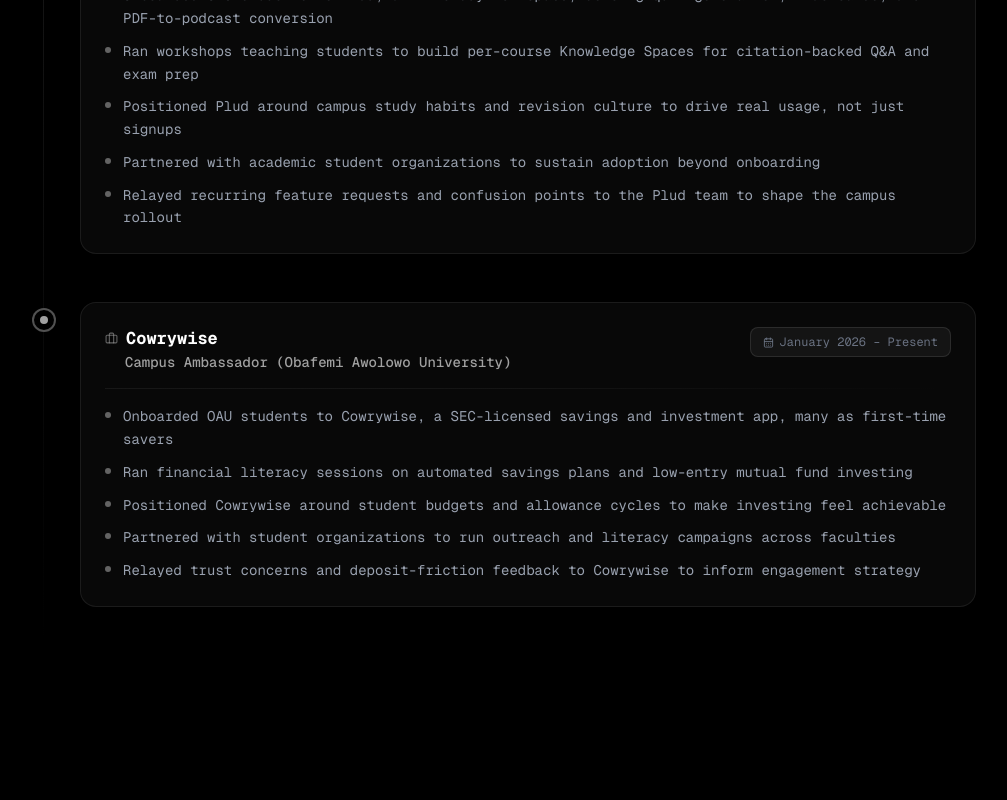
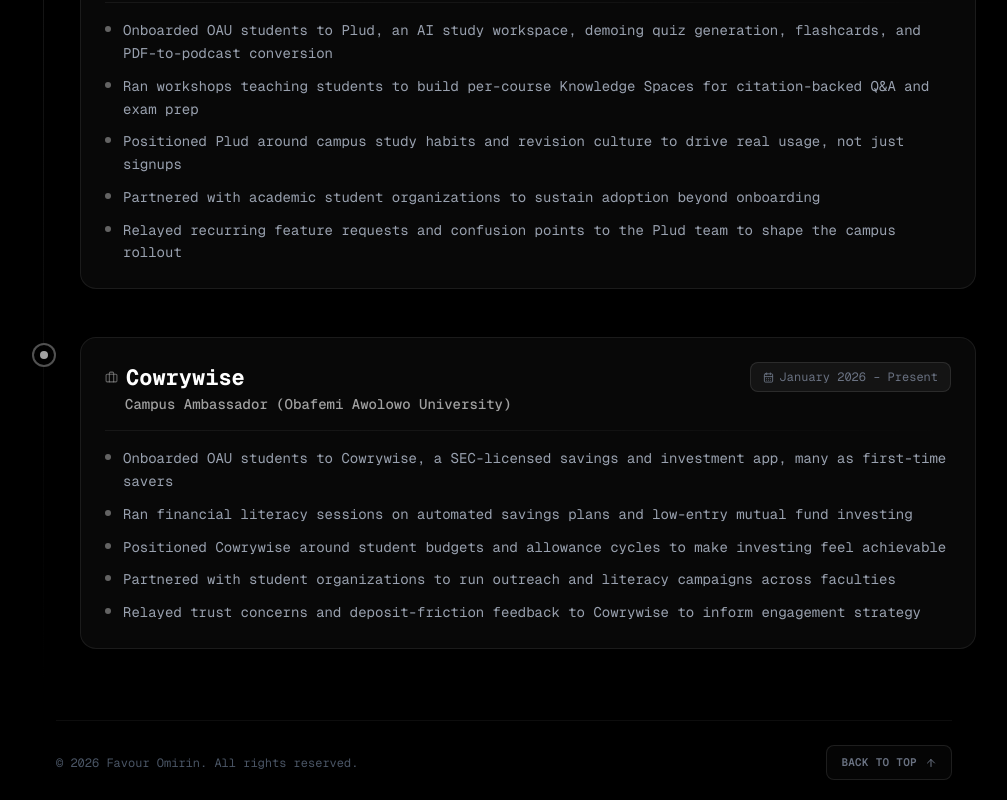
Before and after one commit to Modred14/my-web, a Next.js app: page /experience in a window 1280 px wide. Shown: the part 1948-2748 px from the top of the page, without its empty margins (136-1143 px from the left). Before the commit the page ends 2699 px from the top, so only its background shows below. Built offline with nearby package versions, Linux system fonts and the light colour scheme; no server answers; the database is empty.

Commit message:
update page.js

```diff
--- a/src/app/experience/page.jsx
+++ b/src/app/experience/page.jsx
@@ -3,13 +3,16 @@
 import Link from "next/link";
 import Header from "../header";
 import { journey } from "@/lib/experience";
-import { Briefcase, CalendarDays, ArrowLeft, Github, Mail, Linkedin } from "lucide-react";
+import { Briefcase, CalendarDays, ArrowUp, ArrowLeft, Github, Mail, Linkedin } from "lucide-react";
 import Image from "next/image";
 import Footer from "@/app/footer";
 import Reveal from "../reavel";
 import RevealChill from "../revealchill";
 
 export default function ExperiencePage() {
+   function scrollToTop() {
+    window.scrollTo({ top: 0, behavior: "smooth" });
+  }
   const socials = [
     {
       link: "https://github.com/Modred14",
@@ -49,7 +52,7 @@
 
       {/* ── Header — backdrop-blur reduced to sm; removed duplicate orbs/grids inside header ── */}
 
-      <div className="relative z-10 max-w-5xl mx-auto px-5 sm:px-10 pt-32 pb-24">
+      <div className="relative z-10 max-w-5xl mx-auto px-5 sm:px-10 pt-32">
 
         {/* ── Page hero ── */}
         <Reveal>
@@ -120,7 +123,7 @@
                     <div>
                       <div className="flex items-center gap-2 mb-0.5">
                         <Briefcase size={13} className="text-neutral-400/60" />
-                        <p className="font-bold text-[17px] text-white leading-snug">
+                        <p className="font-bold text-[22px] text-white leading-snug">
                           {item.workplace}
                         </p>
                       </div>
@@ -152,7 +155,26 @@
           ))}
         </div>
 
-    {/* <Footer/> */}
+    <div className="max-w-5xl mx-auto px-6 pb-5">
+        <div className="h-px bg-white/5 my-6" />
+        <div className="flex flex-col-reverse sm:flex-row items-center justify-between gap-4">
+          <p className="text-xs text-gray-600">
+            © {new Date().getFullYear()} Favour Omirin. All rights reserved.
+          </p>
+          <button
+            onClick={scrollToTop}
+            className="inline-flex items-center gap-2 px-3.5 py-2 rounded-lg
+                border border-white/10 bg-white/[0.02] text-gray-500
+                hover:border-blue-400/40 hover:text-blue-400 hover:bg-white/[0.05]
+                hover:-translate-y-0.5
+                text-[11px] font-semibold tracking-wide uppercase
+                transition-[transform,background-color,border-color,color] duration-200"
+          >
+            Back to top
+            <ArrowUp size={12} />
+          </button>
+        </div>
+      </div>
       </div>
     </div>
   );
--- a/src/app/footer.jsx
+++ b/src/app/footer.jsx
@@ -22,7 +22,7 @@
   return (
     <footer className="mt-16 border-t border-white/10">
       <Reveal>
-        <div className="max-w-5xl mx-auto px-6 py-10">
+        <div className="max-w-5xl mx-auto px-6 pt-10 pb-5">
           <div className="flex flex-col sm:flex-row items-center justify-between gap-6">
             <div className="flex items-center gap-3">
               <Image
--- a/src/app/page.jsx
+++ b/src/app/page.jsx
@@ -412,7 +412,7 @@
   // crashes/stale closures on iOS. Moved state + effect to component top level.
   const names = ["FAVOUR OMIRIN"];
   const [nameIndex, setNameIndex] = useState(0);
- const [contactName, setContactName] = useState("");
+  const [contactName, setContactName] = useState("");
   const [contactEmail, setContactEmail] = useState("");
   const [contactMessage, setContactMessage] = useState("");
   const [status, setStatus] = useState("idle"); // idle | sending | sent | error
@@ -832,7 +832,7 @@
                                   size={13}
                                   className="text-neutral-400/60"
                                 />
-                                <p className="font-bold text-[17px] text-white leading-snug">
+                                <p className="font-bold text-[22px] text-white leading-snug">
                                   {item.workplace}
                                 </p>
                               </div>
@@ -944,9 +944,6 @@
             <section className=" sm:px-0 px-5" id="technologies">
               <div className="pt-14">
                 <div className="flex gap-4 mb-4 items-center">
-                  {/* <p className="border border-neutral-400 text-neutral-400 p-2 rounded-xl bg-neutral-500/20">
-                    <TerminalSquare />
-                  </p> */}
                   <p className="text-[2rem] sm:text-[2.5rem] font-orbitron font-extrabold uppercase bg-gradient-to-r from-white to-neutral-400 bg-clip-text text-transparent">
                     Technologies
                   </p>
@@ -959,6 +956,7 @@
                       className="group flex flex-col items-center gap-3 p-4 rounded-2xl
       bg-white/[0.03] border border-white/8
       hover:bg-blue-500/10 hover:border-blue-400/30 hover:-translate-y-1
+      active:bg-blue-500/10 active:border-blue-400/30 active:-translate-y-1
       transition-[transform,background-color,border-color] duration-300 cursor-default"
                     >
                       <img
@@ -966,10 +964,11 @@
                         className="w-8 h-8 object-contain
         brightness-0 invert opacity-70
         group-hover:filter-none group-hover:opacity-100
+        group-active:filter-none group-active:opacity-100
         transition-[filter,opacity] duration-300"
                         alt={language.name}
                       />
-                      <span className="text-[11px] text-center text-gray-400 group-hover:text-gray-200 transition-colors duration-300 leading-tight">
+                      <span className="text-[11px] text-center text-gray-400 group-hover:text-gray-200 group-active:text-gray-200 transition-colors duration-300 leading-tight">
                         {language.name}
                       </span>
                     </div>
@@ -1227,7 +1226,7 @@
                     </div>
                   </div>
 
-                {/* Right: message form */}
+                  {/* Right: message form */}
                   <form
                     onSubmit={handleContactSubmit}
                     className="relative flex flex-col gap-3 rounded-xl border border-white/8 bg-white/[0.02] p-5 sm:p-6"
@@ -1324,7 +1323,7 @@
           </div>
 
           {/* ── Footer ── */}
-          <Footer/>
+          <Footer />
         </div>
       </div>
     </div>
--- a/src/app/projects/[slug]/page.jsx
+++ b/src/app/projects/[slug]/page.jsx
@@ -369,7 +369,7 @@
           </Reveal>
 
           {/* ── Footer ── */}
-       <div className="max-w-5xl mx-auto px-6 pb-10">
+       <div className="max-w-5xl mx-auto px-6 pb-5">
         <div className="h-px bg-white/5 my-6" />
         <div className="flex flex-col-reverse sm:flex-row items-center justify-between gap-4">
           <p className="text-xs text-gray-600">
--- a/src/app/projects/page.jsx
+++ b/src/app/projects/page.jsx
@@ -103,7 +103,7 @@
           <ProjectsHorizontalScroll projects={projects} />
         </div>
       </div>
-      <div className="max-w-5xl mx-auto px-6 pb-10">
+      <div className="max-w-5xl mx-auto px-6 pb-5">
         <div className="h-px bg-white/5 my-6" />
         <div className="flex flex-col-reverse sm:flex-row items-center justify-between gap-4">
           <p className="text-xs text-gray-600">
```
